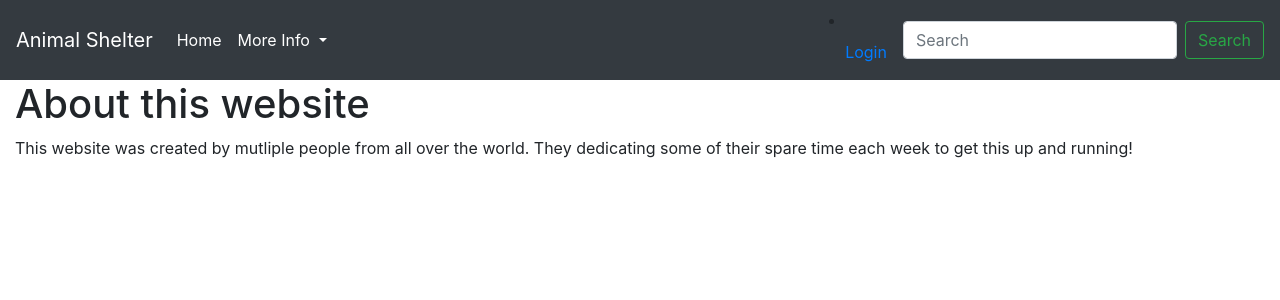
After one commit to import-tao/shelter-record-manager, a Django app: page /about in a window 1280 px wide. The commit adds this page. Shown: the top 300 px of the page. Run offline with Django 3.2, Linux system fonts and the light colour scheme; some libraries are stand-ins or nearby versions.

Commit message:
expanded bootstrap nav, contactus, aboutus pages without email working

```diff
--- a/shelter/catalog/models.py
+++ b/shelter/catalog/models.py
@@ -16,7 +16,7 @@ To do
 # https://docs.djangoproject.com/en/2.0/topics/db/models/ or the mozilla guide which i found very useful https://developer.mozilla.org/en-US/docs/Learn/Server-side/Django/Models
 
 class Colour(models.Model):
-    colorfield = models.CharField('Color', max_length = 30, null= False, blank= False, help_text= 'What color(s) is the animal?')
+    colorfield = models.CharField('Color', max_length = 30, null= False, blank= False, help_text= 'What color(s) is the animal?', unique=True)
 
     # str function returns what the object of this will be displayed as
     def __str__(self):
@@ -36,8 +36,8 @@ class Color(models.Model):
 
 
 class Animal(models.Model):
-    animal_species = models.CharField(max_length= 30, null= False, blank= True, help_text= 'Please choose what species of animal this is.')
-    breed = models.CharField(max_length= 40, help_text= 'Please select what breed of animal it is.', blank=True)
+    animal_species = models.CharField(max_length= 30, null= False, blank= True, help_text= 'What species of animal.')
+    breed = models.CharField(max_length= 40, help_text= 'What breed of animal it is.', blank=True)
 
     # This str function is different as it has a list comprehension. This is used because it is getting info from a many to many field and therefore
     # need to join up all the possible 'colours'.
--- a/shelter/catalog/templates/catalog/base.html
+++ b/shelter/catalog/templates/catalog/base.html
@@ -1,4 +1,5 @@
-<!DOCTYPE html>
+{% extends 'index/base.html' %}
+<!-- <!DOCTYPE html>
 <html lang="en">
 <head>
     <meta charset="UTF-8">
@@ -16,4 +17,4 @@
 
     {% endblock %}
 </body>
-</html>
+</html> -->
--- a/shelter/shelter/urls.py
+++ b/shelter/shelter/urls.py
@@ -25,6 +25,8 @@ urlpatterns = [
     path('admin/', admin.site.urls),
     # Naming the paths make it a lot easier for front end and particularly when make changes
     path('', views.index, name= 'index'),
+    path('about', views.about, name= 'about'),
+    path('contact', views.contact, name= 'contactus'),
     path('app/', include('catalog.urls')),
     # This accounts path allows us to use the built in django login system
     path('accounts/', include('django.contrib.auth.urls'))
--- a/shelter/shelter/views.py
+++ b/shelter/shelter/views.py
@@ -1,4 +1,30 @@
-from django.shortcuts import render
+from django.shortcuts import render, reverse
+from django.http import HttpResponseRedirect
+from django.core.mail import send_mail
+from .forms import ContactUsForm
+from secret_environment_keys import Config
 
 def index(request):
     return render(request, 'index/index.html')
+
+def about(request):
+    return render(request, 'index/about.html')
+
+def contact(request):
+    if request.method == 'POST':
+        form = ContactUsForm()
+        if form.is_valid():
+            name = form.cleaned_data['name']
+            sender = form.cleaned_data['email']
+            subject = '****EMAIL FROM USER ****' + form.cleaned_data['subject']
+            message = form.cleaned_data['text']
+
+            recipients = [Config.EMAIL_HOST_USER]
+            if cc_myself:
+                recipients.append(sender)
+            send_mail(subject, message, sender, recipients)
+
+            return HttpResponseRedirect(reverse('index'))
+    else:
+        form = ContactUs()
+        return render(request, 'index/contactus.html',{'form': form})
--- /dev/null
+++ b/shelter/templates/index/about.html
@@ -0,0 +1,8 @@
+{% extends 'index/base.html' %}
+
+{% block content %}
+
+<h1>About this website</h1>
+<p>This website was created by mutliple people from all over the world. They dedicating some of their spare time each week to get this up and running!</p>
+
+{% endblock %}
--- a/shelter/templates/index/base.html
+++ b/shelter/templates/index/base.html
@@ -31,43 +31,62 @@
     <div class="collapse navbar-collapse" id="navbarSupportedContent">
       <ul class="navbar-nav mr-auto">
         <li class="nav-item active">
-          <a class="nav-link" href="{% url 'home_page' %}">Home
+          <a class="nav-link" href="{% url 'index' %}">Home
             <span class="sr-only">(current)</span>
           </a>
         </li>
-        <li class="nav-item">
-          <!--If statement to change what is shown depending on if the user is logged in or not
-          If they are, it shows either to login or logout and the next part will return the user
-          back to the page-->
-          {% if user.is_authenticated %}
-          <a class="nav-link" href="{% url 'logout' %}?next={{request.path}}">Logout</a>
-          {% else %}
-          <a class="nav-link" href="{% url 'login' %}?next={{request.path}}">Login</a>
-          {% endif %}
-        </li>
-        <li class="nav-item dropdown">
+        <li class="nav-item dropdown active">
           <a class="nav-link dropdown-toggle" href="#" id="navbarDropdown" role="button" data-toggle="dropdown" aria-haspopup="true"
             aria-expanded="false">
-            Dropdown
+            More Info
           </a>
           <div class="dropdown-menu" aria-labelledby="navbarDropdown">
-            <a class="dropdown-item" href="">Register</a>
-            <a class="dropdown-item" href="#">Another action</a>
+            <a class="dropdown-item" href="">Features</a>
             <div class="dropdown-divider"></div>
-            <a class="dropdown-item" href="#">Something else here</a>
+            <a class="dropdown-item" href="{% url 'about' %}">About Us</a>
+            <a class="dropdown-item" href="{% url 'contactus' %}">Contact Us</a>
           </div>
-        </li>
-        <li class="nav-item">
-          <a class="nav-link disabled" href="#">Disabled</a>
-        </li>
+        {% if user.is_authenticated %}
+        <li class="nav-item dropdown active">
+          <a class="nav-link dropdown-toggle" href="#" id="navbarDropdown" role="button" data-toggle="dropdown" aria-haspopup="true"
+            aria-expanded="false">
+            Animals
+          </a>
+          <div class="dropdown-menu" aria-labelledby="navbarDropdown">
+            <a class="dropdown-item" href="{% url 'home_page' %}">Dashboard</a>
+            <a class="dropdown-item" href="">Add a New Animal</a>
+            <a class="dropdown-item" href="">Medication</a>
+            <div class="dropdown-divider"></div>
+          </div>
+          <li class="nav-item dropdown active">
+              <a class="nav-link dropdown-toggle" href="#" id="navbarDropdown" role="button" data-toggle="dropdown" aria-haspopup="true"
+                aria-expanded="false">
+                Shelter
+              </a>
+              <div class="dropdown-menu" aria-labelledby="navbarDropdown">
+                <a class="dropdown-item" href="{% url 'home_page' %}">Edit Shelter</a>
+                <a class="dropdown-item" href="">Edit Cages</a>
+                <div class="dropdown-divider"></div>
+              </div>
+          {% endif %}
+
       </ul>
       <form class="form-inline my-2 my-lg-0">
+          <li class="nav-item active">
+              <!--If statement to change what is shown depending on if the user is logged in or not
+              If they are, it shows either to login or logout and the next part will return the user
+              back to the page-->
+              {% if user.is_authenticated %}
+              <a class="nav-link" href="{% url 'logout' %}?next={{request.path}}">Logout</a>
+              {% else %}
+              <a class="nav-link" href="{% url 'login' %}?next={{request.path}}">Login</a>
+              {% endif %}
+            </li>
         <input class="form-control mr-sm-2" type="search" placeholder="Search" aria-label="Search">
         <button class="btn btn-outline-success my-2 my-sm-0" type="submit">Search</button>
       </form>
     </div>
   </nav>
-  <h1>This is pulling for basic base.html</h1>
   <div class='container-fluid'>
     {% block content %} {% endblock %}
   </div>
```
Also changed, not shown: shelter/shelter/forms.py (added, +8 -0 lines), shelter/templates/index/contactus.html (added, +15 -0 lines).
